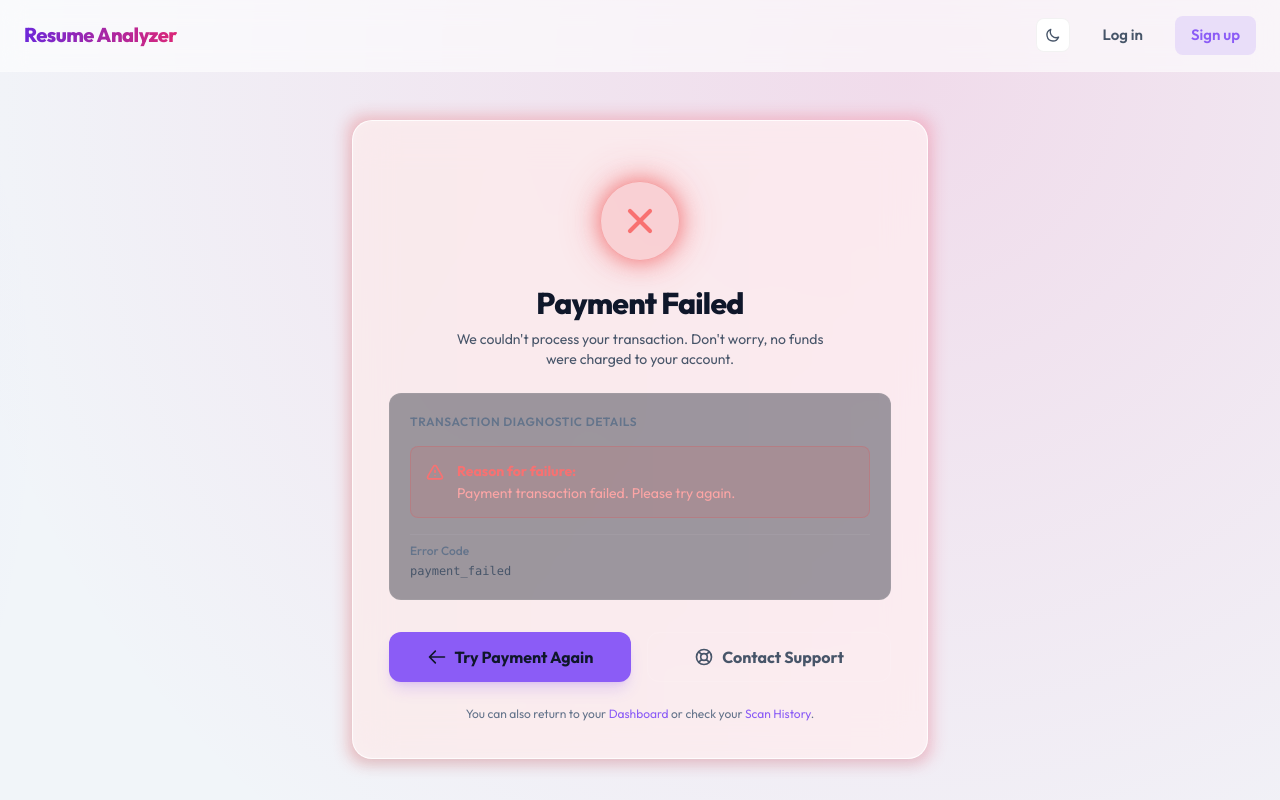
After one commit to bhatiaayan30/Resume_Analyzer, a Django app: page /payment-failed/ in a window 1280 px wide. The commit adds this page. Run offline with Django 4.2, Linux system fonts and the light colour scheme; some libraries are stand-ins or nearby versions.

Commit message:
Style password change page and add custom payment failed error page

```diff
--- a/analyzer/urls.py
+++ b/analyzer/urls.py
@@ -34,4 +34,5 @@ urlpatterns = [
     path("insights/", views.market_insights, name="market_insights"),
     path("api/request-otp/", views.request_otp, name="request_otp"),
     path("api/verify-otp/", views.verify_otp, name="verify_otp"),
+    path("payment-failed/", views.payment_failed, name="payment_failed"),
 ]
--- a/analyzer/views.py
+++ b/analyzer/views.py
@@ -952,3 +952,17 @@ def verify_otp(request):
         return JsonResponse({"status": "success", "message": f"{purpose.capitalize()} verified successfully!"})
     except Exception as e:
         return JsonResponse({"status": "error", "message": str(e)}, status=500)
+
+
+def payment_failed(request):
+    """Render a dedicated error page when payment fails."""
+    error = request.GET.get('error', 'Payment transaction failed. Please try again.')
+    code = request.GET.get('code', 'payment_failed')
+    order_id = request.GET.get('order_id', '')
+    payment_id = request.GET.get('payment_id', '')
+    return render(request, "analyzer/payment_failed.html", {
+        "error": error,
+        "code": code,
+        "order_id": order_id,
+        "payment_id": payment_id,
+    })
--- /dev/null
+++ b/templates/analyzer/payment_failed.html
@@ -0,0 +1,99 @@
+{% extends "analyzer/base.html" %}
+
+{% block title %}Payment Failed - AI Resume Analyzer{% endblock %}
+
+{% block extra_css %}
+@keyframes pulseGlow {
+    0%, 100% {
+        box-shadow: 0 0 15px rgba(239, 68, 68, 0.4), 0 0 30px rgba(239, 68, 68, 0.2);
+    }
+    50% {
+        box-shadow: 0 0 25px rgba(239, 68, 68, 0.7), 0 0 50px rgba(239, 68, 68, 0.4);
+    }
+}
+.pulse-danger {
+    animation: pulseGlow 2s infinite ease-in-out;
+}
+{% endblock %}
+
+{% block content %}
+<div class="max-w-xl mx-auto mt-12 relative">
+    <!-- Red outer neon gradient glow for error context -->
+    <div class="absolute -inset-1 bg-gradient-to-r from-red-600 to-rose-500 rounded-2xl blur opacity-25"></div>
+
+    <div class="premium-card relative overflow-hidden">
+        <!-- Visual Accent Indicator -->
+        <div class="text-center py-6">
+            <div class="w-20 h-20 bg-red-500/15 border border-red-500/30 text-red-400 rounded-full flex items-center justify-center mx-auto mb-6 pulse-danger">
+                <svg class="w-10 h-10" fill="none" stroke="currentColor" viewBox="0 0 24 24" xmlns="http://www.w3.org/2000/svg">
+                    <path stroke-linecap="round" stroke-linejoin="round" stroke-width="2.5" d="M6 18L18 6M6 6l12 12"></path>
+                </svg>
+            </div>
+
+            <h2 class="text-3xl font-extrabold text-white tracking-tight mb-2">Payment Failed</h2>
+            <p class="text-gray-400 text-sm max-w-sm mx-auto">We couldn't process your transaction. Don't worry, no funds were charged to your account.</p>
+        </div>
+
+        <!-- Failure Details -->
+        <div class="bg-gray-900/40 border border-white/5 rounded-xl p-5 mb-8 space-y-4">
+            <h3 class="text-xs font-semibold text-gray-500 uppercase tracking-wider mb-2">Transaction Diagnostic Details</h3>
+
+            <!-- Error message banner -->
+            <div class="bg-red-500/10 border border-red-500/20 rounded-lg p-3.5 text-sm text-red-300 flex items-start gap-3">
+                <svg class="w-5 h-5 text-red-400 flex-shrink-0 mt-0.5" fill="none" stroke="currentColor" viewBox="0 0 24 24" xmlns="http://www.w3.org/2000/svg">
+                    <path stroke-linecap="round" stroke-linejoin="round" stroke-width="2" d="M12 9v2m0 4h.01m-6.938 4h13.856c1.54 0 2.502-1.667 1.732-3L13.732 4c-.77-1.333-2.694-1.333-3.464 0L3.34 16c-.77 1.333.192 3 1.732 3z"></path>
+                </svg>
+                <div>
+                    <span class="font-bold text-red-400 block mb-0.5">Reason for failure:</span>
+                    {{ error }}
+                </div>
+            </div>
+
+            <!-- Detailed parameters table -->
+            <div class="grid grid-cols-1 sm:grid-cols-2 gap-4 pt-2 text-xs border-t border-white/5">
+                {% if code %}
+                <div class="flex flex-col gap-1">
+                    <span class="text-gray-500 font-medium">Error Code</span>
+                    <span class="font-mono text-gray-300 break-all select-all">{{ code }}</span>
+                </div>
+                {% endif %}
+
+                {% if order_id %}
+                <div class="flex flex-col gap-1">
+                    <span class="text-gray-500 font-medium">Order ID</span>
+                    <span class="font-mono text-gray-300 break-all select-all">{{ order_id }}</span>
+                </div>
+                {% endif %}
+
+                {% if payment_id %}
+                <div class="flex flex-col gap-1 sm:col-span-2">
+                    <span class="text-gray-500 font-medium">Payment ID reference</span>
+                    <span class="font-mono text-gray-300 break-all select-all">{{ payment_id }}</span>
+                </div>
+                {% endif %}
+            </div>
+        </div>
+
+        <!-- Call to actions -->
+        <div class="flex flex-col sm:flex-row gap-4">
+            <a href="{% url 'pricing' %}" class="flex-1 bg-brand text-white py-3 px-4 rounded-xl font-bold hover:bg-brand-hover transition-all text-center flex items-center justify-center gap-2 group shadow-lg shadow-brand/20">
+                <svg class="w-5 h-5 transform group-hover:-translate-x-1 transition-transform" fill="none" stroke="currentColor" viewBox="0 0 24 24" xmlns="http://www.w3.org/2000/svg">
+                    <path stroke-linecap="round" stroke-linejoin="round" stroke-width="2" d="M10 19l-7-7m0 0l7-7m-7 7h18"></path>
+                </svg>
+                Try Payment Again
+            </a>
+
+            <a href="mailto:support@resume-analyzer.com?subject=Payment%20Failed%20-%20Order%20{{ order_id }}" class="flex-1 bg-transparent hover:bg-white/5 border border-white/10 text-gray-300 hover:text-white py-3 px-4 rounded-xl font-bold transition-all text-center flex items-center justify-center gap-2">
+                <svg class="w-5 h-5" fill="none" stroke="currentColor" viewBox="0 0 24 24" xmlns="http://www.w3.org/2000/svg">
+                    <path stroke-linecap="round" stroke-linejoin="round" stroke-width="2" d="M18.364 5.636l-3.536 3.536m0 5.656l3.536 3.536M9.172 9.172L5.636 5.636m3.536 9.192l-3.536 3.536M21 12a9 9 0 11-18 0 9 9 0 0118 0zm-5 0a4 4 0 11-8 0 4 4 0 018 0z"></path>
+                </svg>
+                Contact Support
+            </a>
+        </div>
+
+        <div class="mt-6 text-center text-xs text-gray-500">
+            <p>You can also return to your <a href="{% url 'index' %}" class="text-brand hover:underline">Dashboard</a> or check your <a href="{% url 'history' %}" class="text-brand hover:underline">Scan History</a>.</p>
+        </div>
+    </div>
+</div>
+{% endblock %}
```
Also changed, not shown: templates/account/password_change.html (added, +140 -0 lines), templates/analyzer/razorpay_checkout.html (+6 -2 lines), tests/test_views.py (+14 -1 lines).
